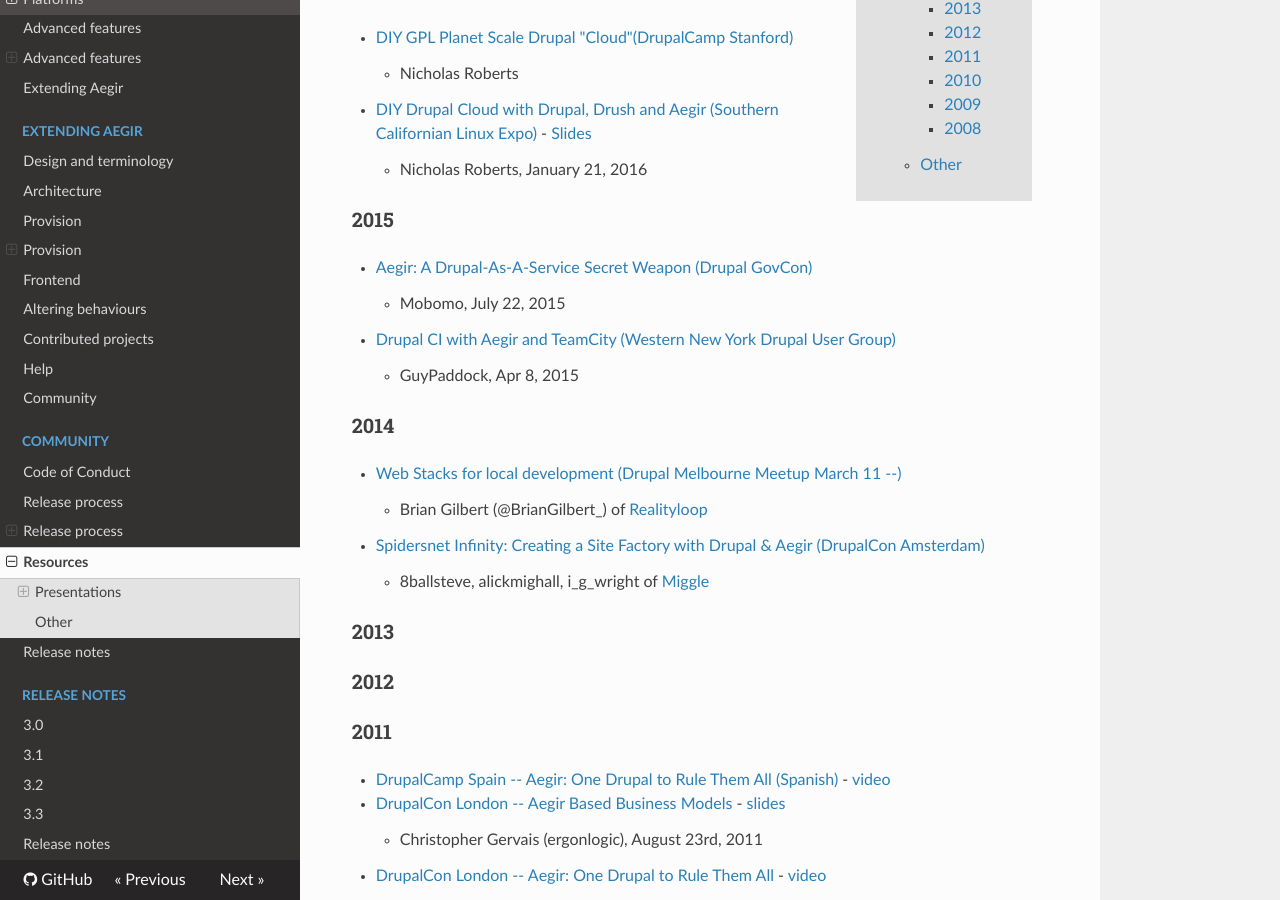
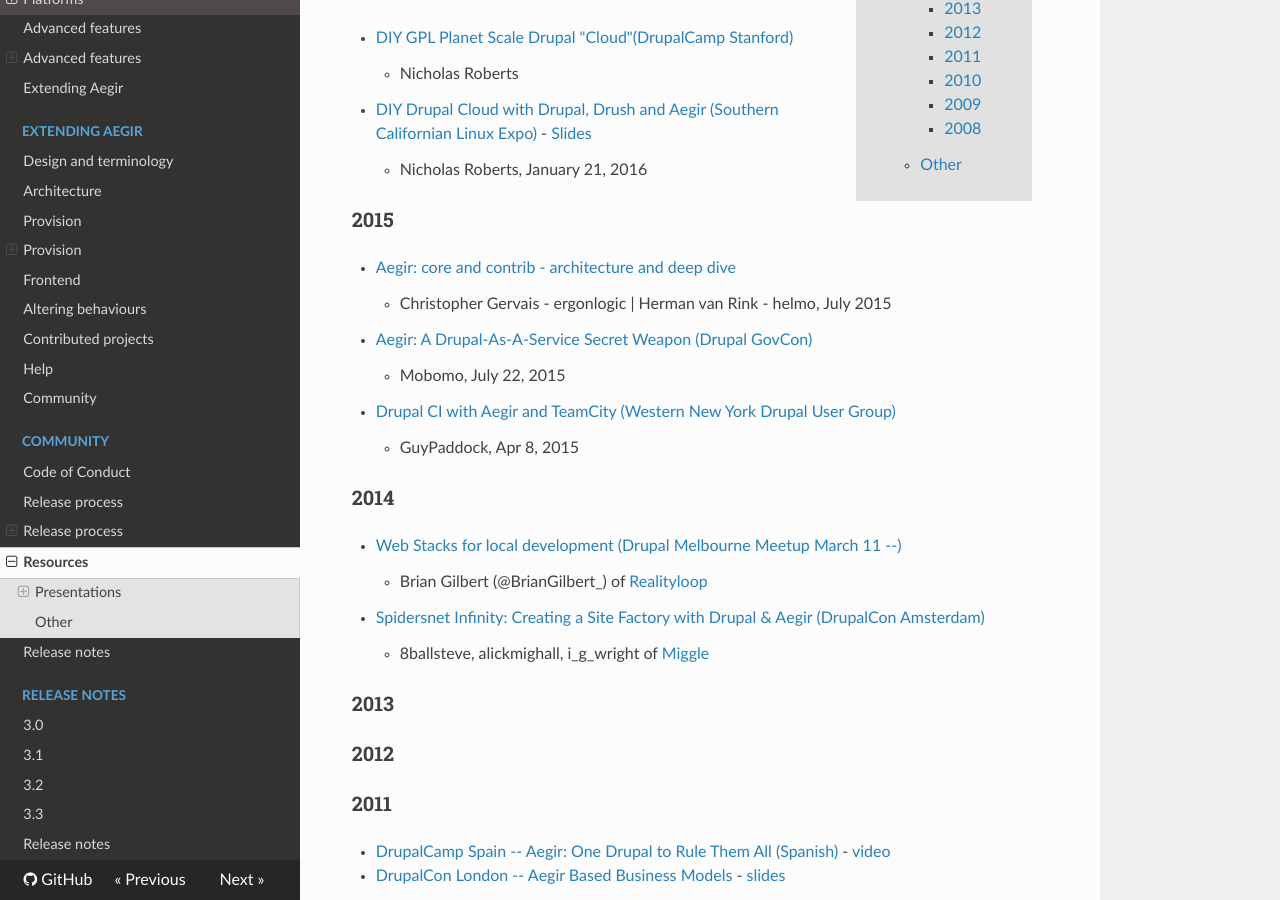
Before and after one commit to aegir-project/documentation, an MkDocs documentation site: the page built from docs/community/resources.md, in a window 1280 px wide and 900 px high, scrolled down 360 px. Built offline with MkDocs 1.6.1, drawn with Linux system fonts in a browser that asks for light colours; nearby versions of some CDN libraries; old or Windows-style settings are respelled for this version of MkDocs.

Commit message:
Add link to slides from core and contrib presentation NY

```diff
--- a/docs/community/resources.md
+++ b/docs/community/resources.md
@@ -20,10 +20,13 @@
 
 ### 2015
 
+* [Aegir: core and contrib - architecture and deep dive](http://community.aegirproject.org/sites/community.aegirproject.org/files/aegir_core_and_contrib_-_nyc_summit/index.pdf)
+    * Christopher Gervais - ergonlogic | Herman van Rink - helmo, July 2015
 * [Aegir: A Drupal-As-A-Service Secret Weapon (Drupal GovCon)](https://youtu.be/vsAOjP5iIhQ)
     * Mobomo, July 22, 2015
 * [Drupal CI with Aegir and TeamCity (Western New York Drupal User Group)](https://www.youtube.com/watch?v=oBdVFyRifc4)
     * GuyPaddock, Apr 8, 2015
+
 ### 2014
 * [Web Stacks for local development (Drupal Melbourne Meetup March 11 --)](https://www.youtube.com/watch?v=enSrAjgycnQ)
     * Brian Gilbert (@BrianGilbert_) of [Realityloop](http://realityloop.com/)
```
